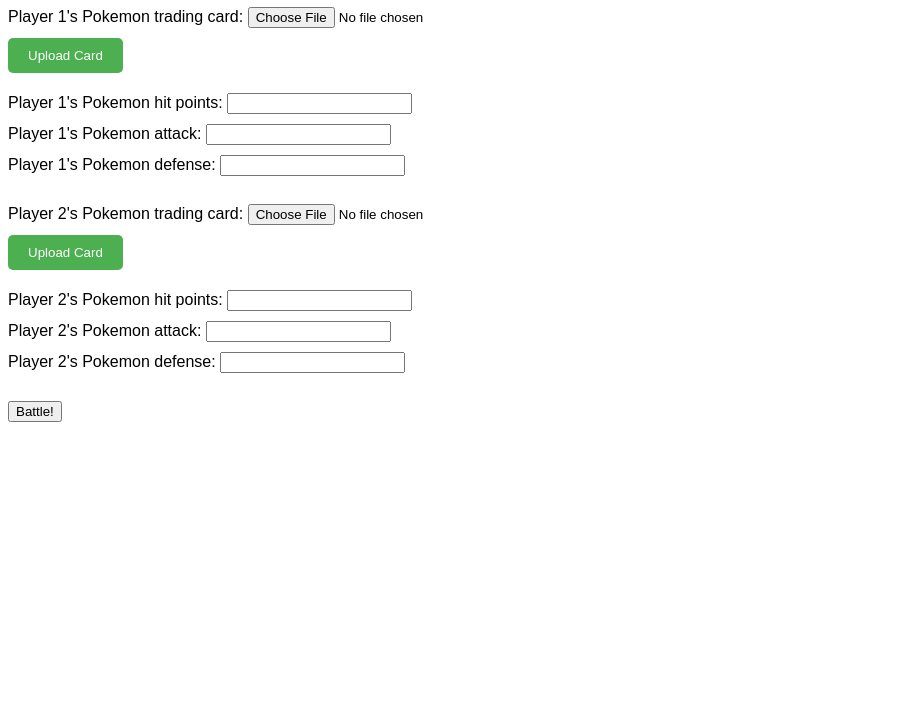
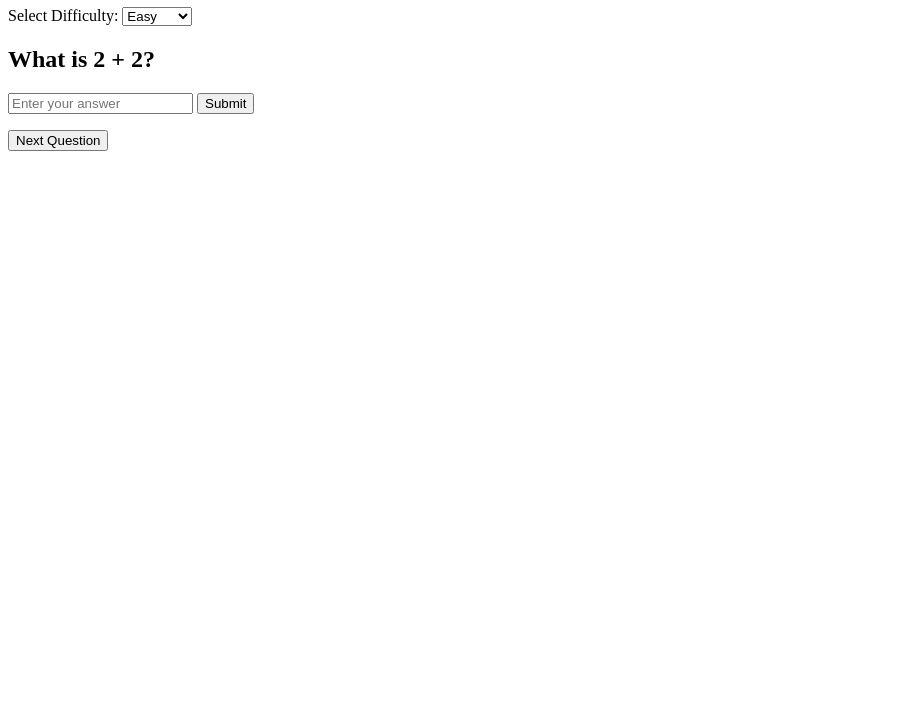
Before and after one commit to ryrysan/ryrysan.github.io, a plain HTML site: page index.html in a window 1280 px wide. Shown: the part 73-800 px from the top of the page, without its empty margins (0-918 px from the left). Drawn offline with Linux system fonts and the light colour scheme.

Commit message:
changed to math quiz app

```diff
--- a/index.html
+++ b/index.html
@@ -1,200 +1,181 @@
 <!DOCTYPE html>
 <html>
 <head>
-    <script>
-        async function uploadPlayer1Card() {
-            const fileInput = document.getElementById('player1-card');
-            if (fileInput.files.length === 0) {
-              console.log('Please select a file');
-              return;
-            }
-
-            const file = fileInput.files[0];
-            await getPokemonStatsFromAPI(file, 'player1');
-            console.log("Player 1's card uploaded!");
-          }
-
-
-          async function uploadPlayer2Card() {
-            const fileInput = document.getElementById('player2-card');
-            if (fileInput.files.length === 0) {
-              console.log('Please select a file');
-              return;}
-            }
-
-        async function getPokemonStatsFromAPI(file, player) {
-            // Load the object detection model
-            const model = await tf.loadGraphModel('https://tfhub.dev/tensorflow/ssd_mobilenet_v2/2/default/1');
-
-            // Create a new image element to display the uploaded image
-  const img = new Image();
-  img.onload = async () => {
-    // Convert the image to a tensor
-    const tensor = tf.browser.fromPixels(img);
-
-    // Run the image through the object detection model
-    const predictions = await model.executeAsync({ 'input_tensor:0': tensor.expandDims() });
-
-    // Find the bounding box and label for the Pokemon in the image
-    const [scores, boxes, classes] = await Promise.all([
-      predictions[0].array(),
-      predictions[1].array(),
-      predictions[2].array(),
-    ]);
-    const pokemonIdx = classes[0].indexOf(1);
-    const pokemonBox = boxes[0][pokemonIdx];
-    const pokemonLabel = 'pokemon'; // We'll assume that the model only detects Pokemon
-
-    // Crop the image to the bounding box of the Pokemon and convert it to a data URL
-
-    const canvas = document.createElement('canvas');
-    const ctx = canvas.getContext('2d');
-    canvas.width = tensor.shape[1];
-    canvas.height = tensor.shape[0];
-    ctx.drawImage(img, 0, 0);
-    const [x, y, w, h] = pokemonBox;
-    const pokemonImg = ctx.getImageData(x, y, w, h);
-    const pokemonCanvas = document.createElement('canvas');
-    pokemonCanvas.width = w;
-    pokemonCanvas.height = h;
-    const pokemonCtx = pokemonCanvas.getContext('2d');
-    pokemonCtx.putImageData(pokemonImg, 0, 0);
-    const pokemonDataURL = pokemonCanvas.toDataURL();
-
-    // Update the preview image and get Pokemon stats from API
-    const preview = document.getElementById(`${player}-preview`);
-    preview.src = pokemonDataURL;
-    const stats = await getStatsFromAPI(pokemonDataURL, player);
-
-    // Update the player's Pokemon stats
-    document.getElementById(`${player}-hp`).value = stats.hp;
-    document.getElementById(`${player}-attack`).value = stats.attack;
-    document.getElementById(`${player}-defense`).value = stats.defense;
-  };
-  img.src = URL.createObjectURL(file);
-}
-
-async function getPokemonStatsFromAPI(imageDataUrl, player) {
-    // Send an HTTP request to the Pokemon API to get stats for the detected Pokemon
-    const pokemonName = 'pikachu'; // Replace with the actual name of the detected Pokemon
-    const response = await fetch(`https://pokeapi.co/api/v2/pokemon/${pokemonName}`);
-    const pokemonData = await response.json();
-
-    // Extract the relevant stats from the response and update the UI
-    const hp = pokemonData.stats[0].base_stat;
-    const attack = pokemonData.stats[1].base_stat;
-    const defense = pokemonData.stats[2].base_stat;
-    document.getElementById(`${player}-hp`).value = hp;
-    document.getElementById(`${player}-attack`).value = attack;
-    document.getElementById(`${player}-defense`).value = defense;
-
-    return { hp, attack, defense };
-  }
-  function battle() {
-    // Get the Pokemon stats from the input fields
-    const player1_hp = parseInt(document.getElementById('player1-hp').value);
-    const player1_attack = parseInt(document.getElementById('player1-attack').value);
-    const player1_defense = parseInt(document.getElementById('player1-defense').value);
-    const player2_hp = parseInt(document.getElementById('player2-hp').value);
-    const player2_attack = parseInt(document.getElementById('player2-attack').value);
-    const player2_defense = parseInt(document.getElementById('player2-defense').value);
-
-    // Calculate the damage that each player would do to the other
-    const player1_damage = Math.max(player1_attack - player2_defense, 1);
-    const player2_damage = Math.max(player2_attack - player1_defense, 1);
-
-    // Calculate the number of turns it would take for each player to defeat the other
-    const player1_turns = Math.ceil(player2_hp / player1_damage);
-    const player2_turns = Math.ceil(player1_hp / player2_damage);
-
-    // Determine the winner based on the number of turns
-    if (player1_turns <= player2_turns) {
-      alert('Player 1 wins in ' + player1_turns + ' turns!');
-    } else {
-      alert('Player 2 wins in ' + player2_turns + ' turns!');
-    }
-  }
-</script>
-    <title>Pokemon Trading Card Battle</title>
+    <title>Math Quiz App</title>
     <style>
-        body {
-            font-family: Arial, sans-serif;
-        }
-
-        h1 {
-            text-align: center;
-        }
-
-        label {
-            display: block;
-            margin-bottom: 10px;
-        }
-
-        input[type="file"] {
-            display: inline-block; /* updated from display: none */
-        }
-
-        .upload-btn {
-            background-color: #4CAF50;
-            color: white;
-            padding: 10px 20px;
-            border: none;
-            border-radius: 5px;
-            cursor: pointer;
-        }
-
-        .upload-btn:hover {
-            background-color: #3e8e41;
-        }
-
-        .card-img {
-            max-width: 100%;
-            max-height: 300px;
-            display: block;
-            margin: 10px auto;
-        }
+        /* Add any necessary styling here */
     </style>
 </head>
 <body>
-    <h1>Pokemon Trading Card Battle</h1>
-    <form>
-        <label>
-            Player 1's Pokemon trading card:
-            <input type="file" id="player1-card" accept=".jpg, .jpeg, .png">
-        </label>
-        <button class="upload-btn" type="button" onclick="uploadPlayer1Card()">Upload Card</button>
-        <img id="player1-preview" class="card-img">
-        <label>
-            Player 1's Pokemon hit points:
-            <input type="number" id="player1-hp" name="player1-hp">
-        </label>
-        <label>
-            Player 1's Pokemon attack:
-            <input type="number" id="player1-attack" name="player1-attack">
-        </label>
-        <label>
-            Player 1's Pokemon defense:
-            <input type="number" id="player1-defense" name="player1-defense">
-        </label>
-        <br>
-        <label>
-            Player 2's Pokemon trading card:
-            <input type="file" id="player2-card" accept=".jpg, .jpeg, .png">
-        </label>
-        <button class="upload-btn" type="button" onclick="uploadPlayer2Card()">Upload Card</button>
-        <img id="player2-preview" class="card-img">
-        <label>
-            Player 2's Pokemon hit points:
-            <input type="number" id="player2-hp" name="player2-hp">
-        </label>
-        <label>
-            Player 2's Pokemon attack:
-            <input type="number" id="player2-attack" name="player2-attack">
-        </label>
-        <label>
-            Player 2's Pokemon defense:
-            <input type="number" id="player2-defense" name="player2-defense">
-        </label>
-        <br>
-        <button id="battle-btn" type="button" onclick="battle()">Battle!</button>
-    </form>
+    <h1>Math Quiz App</h1>
+
+    <div>
+        <label for="difficulty">Select Difficulty:</label>
+        <select id="difficulty" onchange="changeDifficulty()">
+            <option value="easy">Easy</option>
+            <option value="medium">Medium</option>
+            <option value="hard">Hard</option>
+        </select>
+    </div>
+
+    <div id="question-container">
+        <h2 id="question"></h2>
+        <input type="text" id="answer" placeholder="Enter your answer">
+        <button id="submit-btn">Submit</button>
+    </div>
+
+    <div id="result-container">
+        <p id="result"></p>
+        <button id="next-btn">Next Question</button>
+    </div>
+
+    <script>
+        const allQuestions = [
+            {
+                question: "What is 2 + 2?",
+                answer: "4",
+                difficulty: "easy"
+            },
+            {
+                question: "What is 5 - 3?",
+                answer: "2",
+                difficulty: "easy"
+            },
+            {
+                question: "What is 3 * 4?",
+                answer: "12",
+                difficulty: "easy"
+            },
+            {
+                question: "What is 10 / 2?",
+                answer: "5",
+                difficulty: "easy"
+            },
+            {
+                question: "What is 8 + 7?",
+                answer: "15",
+                difficulty: "easy"
+            },
+            {
+                question: "What is the square root of 25?",
+                answer: "5",
+                difficulty: "medium"
+            },
+            {
+                question: "What is 4 * 6?",
+                answer: "24",
+                difficulty: "medium"
+            },
+            {
+                question: "What is 12 / 3?",
+                answer: "4",
+                difficulty: "medium"
+            },
+            {
+                question: "What is 9 + 6?",
+                answer: "15",
+                difficulty: "medium"
+            },
+            {
+                question: "What is 10 - 5?",
+                answer: "5",
+                difficulty: "medium"
+            },
+            {
+                question: "What is 8 * 7?",
+                answer: "56",
+                difficulty: "hard"
+            },
+            {
+                question: "What is 18 / 2?",
+                answer: "9",
+                difficulty: "hard"
+            },
+            {
+                question: "What is 7 + 9?",
+                answer: "16",
+                difficulty: "hard"
+            },
+            {
+                question: "What is 20 - 6?",
+                answer: "14",
+                difficulty: "hard"
+            },
+            {
+                question: "What is 5 * 8?",
+                answer: "40",
+                difficulty: "hard"
+            },
+            // Add more questions and answers as needed
+        ];
+
+        let questions = [];
+        let currentQuestion = 0;
+        let score = 0;
+
+        const questionElement = document.getElementById("question");
+        const answerInput = document.getElementById("answer");
+        const submitButton = document.getElementById("submit-btn");
+        const resultElement = document.getElementById("result");
+        const nextButton = document.getElementById("next-btn");
+        const difficultySelect = document.getElementById("difficulty");
+
+        function displayQuestion() {
+            const question = questions[currentQuestion];
+            questionElement.textContent = question.question;
+        }
+
+        function checkAnswer() {
+            const userAnswer = answerInput.value;
+            const correctAnswer = questions[currentQuestion].answer;
+
+            if (userAnswer === correctAnswer) {
+                resultElement.textContent = "Correct!";
+                score++;
+            } else {
+                resultElement.textContent = "Incorrect!";
+            }
+
+            answerInput.style.display = "none";
+            submitButton.style.display = "none";
+
+            resultElement.style.display = "block";
+            nextButton.style.display = "block";
+        }
+
+        function nextQuestion() {
+            answerInput.value = "";
+            answerInput.style.display = "block";
+            submitButton.style.display = "block";
+            resultElement.style.display = "none";
+            nextButton.style.display = "none";
+
+            currentQuestion++;
+
+            if (currentQuestion < questions.length) {
+                displayQuestion();
+            } else {
+                questionElement.textContent = "Quiz Completed!";
+                resultElement.textContent = `Your Score: ${score}/${questions.length}`;
+            }
+        }
+
+        function changeDifficulty() {
+            const selectedDifficulty = difficultySelect.value;
+            questions = allQuestions.filter(question => question.difficulty === selectedDifficulty).slice(0, 5);
+            currentQuestion = 0;
+            score = 0;
+            displayQuestion();
+        }
+
+        // Event listeners
+        submitButton.addEventListener("click", checkAnswer);
+        nextButton.addEventListener("click", nextQuestion);
+
+        // Display the first question
+        const selectedDifficulty = difficultySelect.value;
+        questions = allQuestions.filter(question => question.difficulty === selectedDifficulty).slice(0, 5);
+        displayQuestion();
+    </script>
+</body>
+</html>
```
